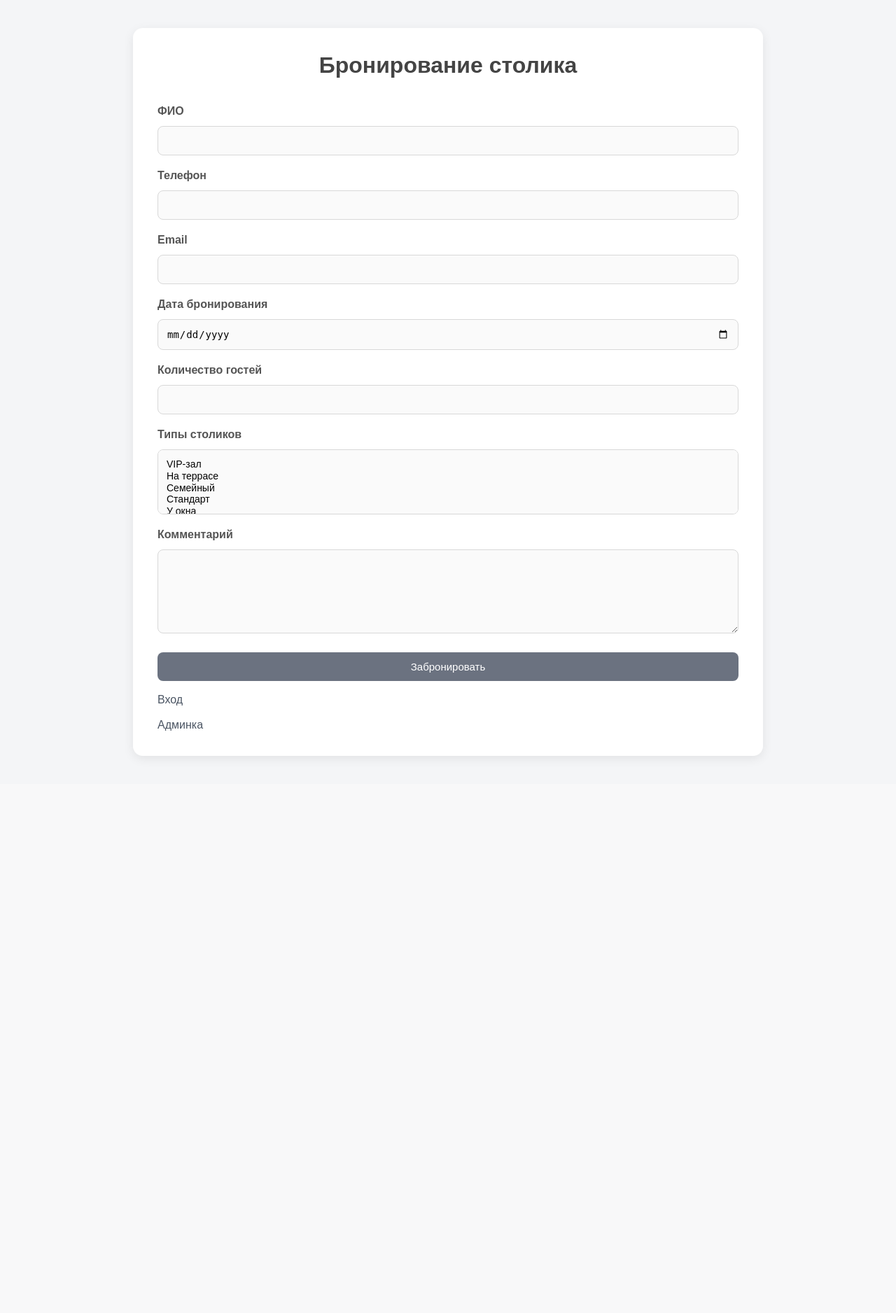
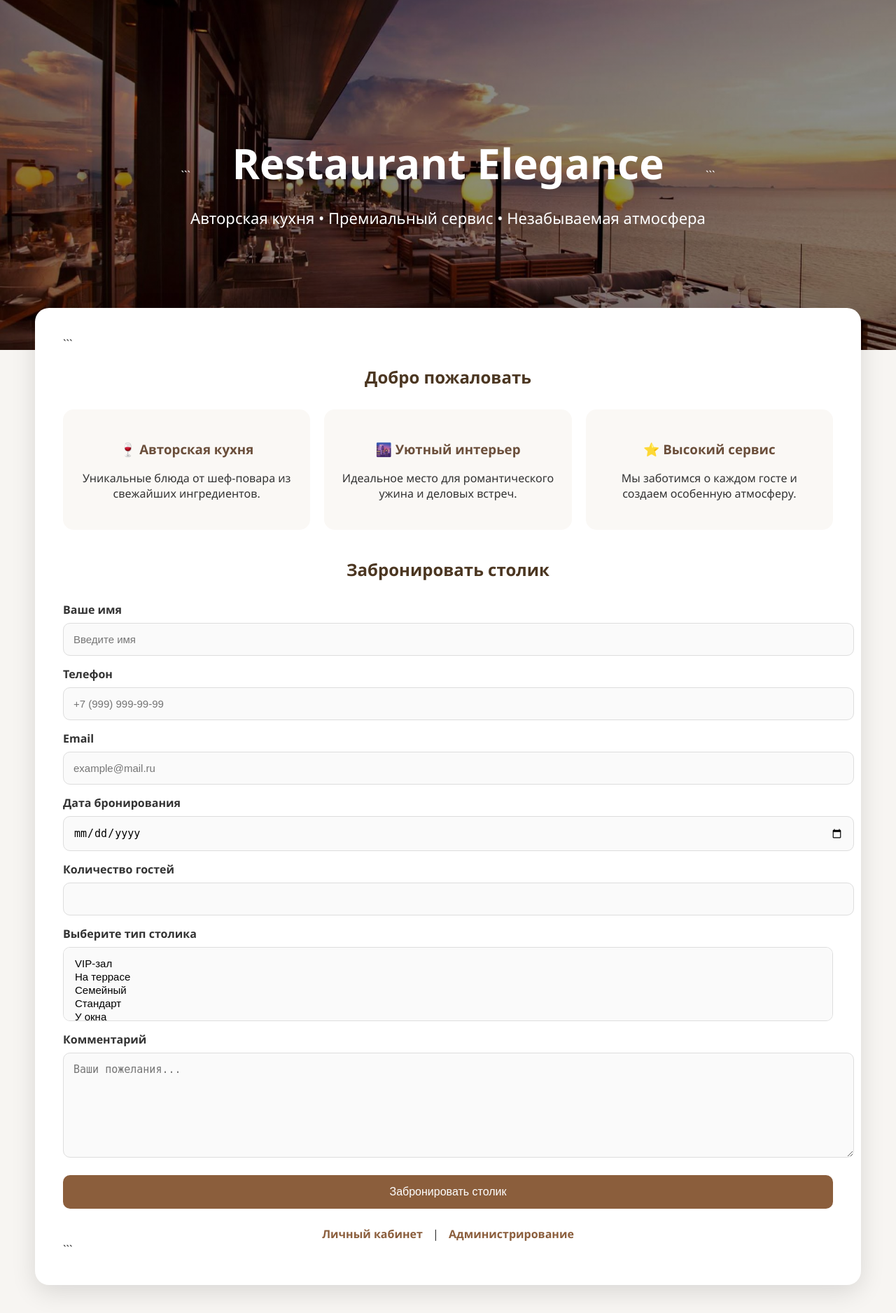
Before and after one commit to sladkomedovyaroslav/projectweb, a PHP site: page / in a window 1280 px wide. Shown: the whole page at 70% size. Before the commit the page ends 1085 px from the top, so only its background shows below. Run offline with PHP 8.4, Linux system fonts and the light colour scheme; data comes from the database, SQL or seed files in the repository.

Commit message:
11 версия

````diff
--- a/style.css
+++ b/style.css
@@ -1,158 +1,105 @@
-* {
+body {
 margin: 0;
-    padding: 0;
-    box-sizing: border-box;
+font-family: "Segoe UI", sans-serif;
+background: #f7f5f2;
+color: #333;
 }
 
-body {
-    font-family: Arial, sans-serif;
-    background: #f4f5f7;
-    color: #333;
-    padding: 40px 20px;
+.hero {
+height: 500px;
+background:
+linear-gradient(
+rgba(0,0,0,.45),
+rgba(0,0,0,.45)
+),
+url("images/restaurant.jpg");
+background-size: cover;
+background-position: center;
+display: flex;
+justify-content: center;
+align-items: center;
+text-align: center;
+color: white;
+}
+
+.hero-content h1 {
+font-size: 60px;
+margin-bottom: 10px;
+}
+
+.hero-content p {
+font-size: 22px;
 }
 
 .container {
-    max-width: 900px;
-    margin: 0 auto;
-    background: #ffffff;
-    padding: 35px;
-    border-radius: 14px;
-    box-shadow: 0 4px 15px rgba(0, 0, 0, 0.08);
+max-width: 1100px;
+margin: -60px auto 40px;
+background: white;
+border-radius: 20px;
+padding: 40px;
+box-shadow: 0 10px 35px rgba(0,0,0,.12);
 }
 
-h1 {
+.section-title {
 text-align: center;
 margin-bottom: 30px;
-    font-weight: 600;
-    color: #444;
+color: #4b3621;
 }
 
-h2 {
-    margin-bottom: 20px;
-    color: #555;
+.features {
+display: grid;
+grid-template-columns: repeat(3,1fr);
+gap: 20px;
+margin-bottom: 40px;
 }
 
-form {
-    display: flex;
-    flex-direction: column;
-    gap: 12px;
+.feature {
+background: #faf8f5;
+border-radius: 15px;
+padding: 25px;
+text-align: center;
+}
+
+.feature h3 {
+color: #6b4f3b;
 }
 
 label {
+display: block;
+margin-top: 15px;
+margin-bottom: 8px;
 font-weight: 600;
-    color: #555;
-    margin-top: 8px;
 }
 
 input,
 textarea,
 select {
 width: 100%;
-    padding: 12px;
-    border: 1px solid #d8d8d8;
-    border-radius: 8px;
+padding: 14px;
+border: 1px solid #ddd;
+border-radius: 10px;
 background: #fafafa;
-    font-size: 14px;
-    transition: 0.2s;
-}
-
-input:focus,
-textarea:focus,
-select:focus {
-    outline: none;
-    border-color: #9ca3af;
-    background: #fff;
+font-size: 15px;
 }
 
 textarea {
-    resize: vertical;
 min-height: 120px;
 }
 
 button {
-    margin-top: 15px;
-    padding: 12px;
+margin-top: 20px;
+width: 100%;
+padding: 15px;
 border: none;
-    border-radius: 8px;
-    background: #6b7280;
+border-radius: 10px;
+background: #8b5e3c;
 color: white;
-    font-size: 15px;
+font-size: 16px;
 cursor: pointer;
-    transition: 0.2s;
 }
 
 button:hover {
-    background: #4b5563;
-}
-
-a {
-    color: #4b5563;
-    text-decoration: none;
-    transition: 0.2s;
-}
-
-a:hover {
-    color: #111827;
-}
-
-table {
-    width: 100%;
-    border-collapse: collapse;
-    margin-top: 20px;
-    background: white;
-}
-
-table th {
-    background: #e5e7eb;
-    color: #374151;
-    padding: 12px;
-    text-align: left;
-}
-
-table td {
-    padding: 12px;
-    border-bottom: 1px solid #e5e7eb;
-}
-
-table tr:hover {
-    background: #f9fafb;
-}
-
-.success {
-    background: #ecfdf5;
-    color: #065f46;
-    border: 1px solid #a7f3d0;
-    padding: 12px;
-    border-radius: 8px;
-    margin-bottom: 20px;
-}
-
-.error {
-    background: #fef2f2;
-    color: #991b1b;
-    border: 1px solid #fecaca;
-    padding: 12px;
-    border-radius: 8px;
-    margin-bottom: 20px;
-}
-
-.admin-card {
-    background: #fafafa;
-    border: 1px solid #e5e7eb;
-    border-radius: 10px;
-    padding: 20px;
-    margin-bottom: 20px;
-}
-
-.delete-link {
-    display: inline-block;
-    margin-top: 10px;
-    color: #dc2626;
-    font-weight: 600;
-}
-
-.delete-link:hover {
-    color: #991b1b;
+background: #6f492d;
 }
 
 .links {
@@ -161,17 +108,50 @@ table tr:hover {
 }
 
 .links a {
+text-decoration: none;
+color: #8b5e3c;
+font-weight: bold;
 margin: 0 10px;
 }
 
-@media (max-width: 768px) {
-
-    .container {
+.admin-card {
+background: #faf8f5;
+border-radius: 15px;
 padding: 20px;
+margin-bottom: 20px;
 }
 
 table {
-        display: block;
-        overflow-x: auto;
+width: 100%;
+border-collapse: collapse;
 }
+
+th {
+background: #8b5e3c;
+color: white;
 }
+
+th,
+td {
+padding: 12px;
+border: 1px solid #ddd;
+}
+
+@media(max-width:768px){
+
+```
+.hero-content h1 {
+    font-size: 40px;
+}
+
+.features {
+    grid-template-columns: 1fr;
+}
+
+.container {
+    margin: 20px;
+    padding: 20px;
+}
+```
+
+}
--- a/templates/reservation_form.php
+++ b/templates/reservation_form.php
@@ -1,11 +1,12 @@
 <!DOCTYPE html>
+
 <html lang="ru">
 <head>
 
 <meta charset="UTF-8">
 
 <title>
-Ресторан
+Restaurant Elegance
 </title>
 
 <link
@@ -17,11 +18,74 @@
 
 <body>
 
+<div class="hero">
+
+```
+<div class="hero-content">
+
+    <h1>
+        Restaurant Elegance
+    </h1>
+
+    <p>
+        Авторская кухня • Премиальный сервис • Незабываемая атмосфера
+    </p>
+
+</div>
+```
+
+</div>
+
 <div class="container">
 
-<h1>
-Бронирование столика
-</h1>
+```
+<h2 class="section-title">
+    Добро пожаловать
+</h2>
+
+<div class="features">
+
+    <div class="feature">
+
+        <h3>
+            🍷 Авторская кухня
+        </h3>
+
+        <p>
+            Уникальные блюда от шеф-повара из свежайших ингредиентов.
+        </p>
+
+    </div>
+
+    <div class="feature">
+
+        <h3>
+            🌆 Уютный интерьер
+        </h3>
+
+        <p>
+            Идеальное место для романтического ужина и деловых встреч.
+        </p>
+
+    </div>
+
+    <div class="feature">
+
+        <h3>
+            ⭐ Высокий сервис
+        </h3>
+
+        <p>
+            Мы заботимся о каждом госте и создаем особенную атмосферу.
+        </p>
+
+    </div>
+
+</div>
+
+<h2 class="section-title">
+    Забронировать столик
+</h2>
 
 <form
     id="reservationForm"
@@ -29,12 +93,14 @@
 >
 
     <label>
-ФИО
+        Ваше имя
     </label>
 
     <input
         type="text"
         name="full_name"
+        placeholder="Введите имя"
+        required
     >
 
     <label>
@@ -44,6 +110,8 @@
     <input
         type="text"
         name="phone"
+        placeholder="+7 (999) 999-99-99"
+        required
     >
 
     <label>
@@ -53,6 +121,8 @@ Email
     <input
         type="email"
         name="email"
+        placeholder="example@mail.ru"
+        required
     >
 
     <label>
@@ -62,6 +132,7 @@ Email
     <input
         type="date"
         name="reservation_date"
+        required
     >
 
     <label>
@@ -72,21 +143,21 @@ Email
         type="number"
         name="guests_count"
         min="1"
+        max="20"
+        required
     >
 
     <label>
-Типы столиков
+        Выберите тип столика
     </label>
 
     <select
         name="table_types[]"
         multiple
+        required
     >
 
-<?php foreach (
-    $tableTypes
-    as $table
-): ?>
+        <?php foreach ($tableTypes as $table): ?>
 
             <option
                 value="<?= $table['id'] ?>"
@@ -108,33 +179,35 @@ Email
 
     <textarea
         name="comment"
+        placeholder="Ваши пожелания..."
     ></textarea>
 
-<button
-    type="submit"
->
-Забронировать
+    <button type="submit">
+
+        Забронировать столик
+
     </button>
 
 </form>
 
-<br>
+<div class="links">
 
     <a href="login.php">
-Вход
+        Личный кабинет
     </a>
 
-<br><br>
+    |
 
     <a href="admin.php">
-Админка
+        Администрирование
     </a>
 
 </div>
+```
 
-<script
-    src="js/reservation.js"
-></script>
+</div>
+
+<script src="js/reservation.js"></script>
 
 </body>
 </html>
````
Also changed, not shown: images/restaurant.jpg (added). Lines whose indentation alone changed are shown as unchanged.
